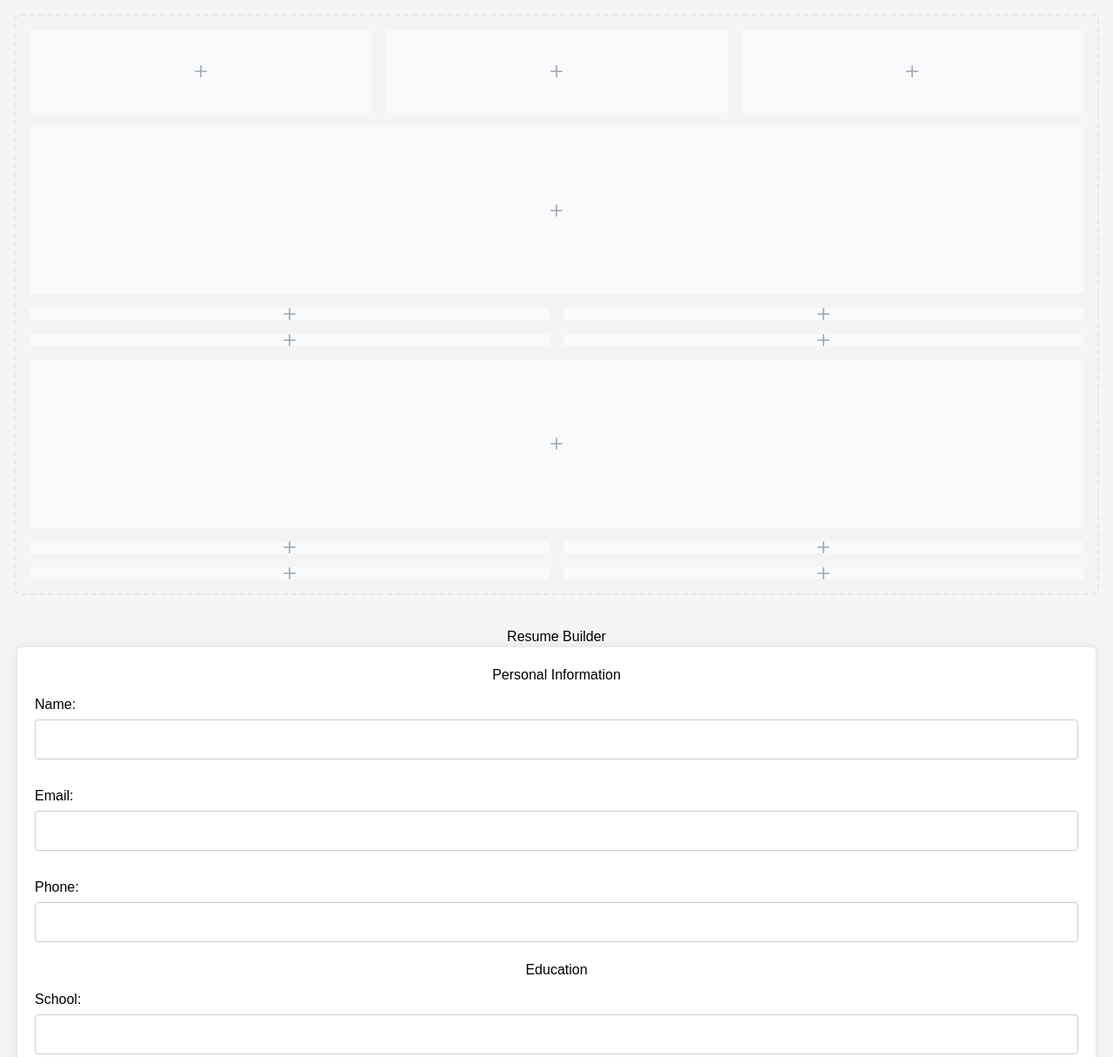
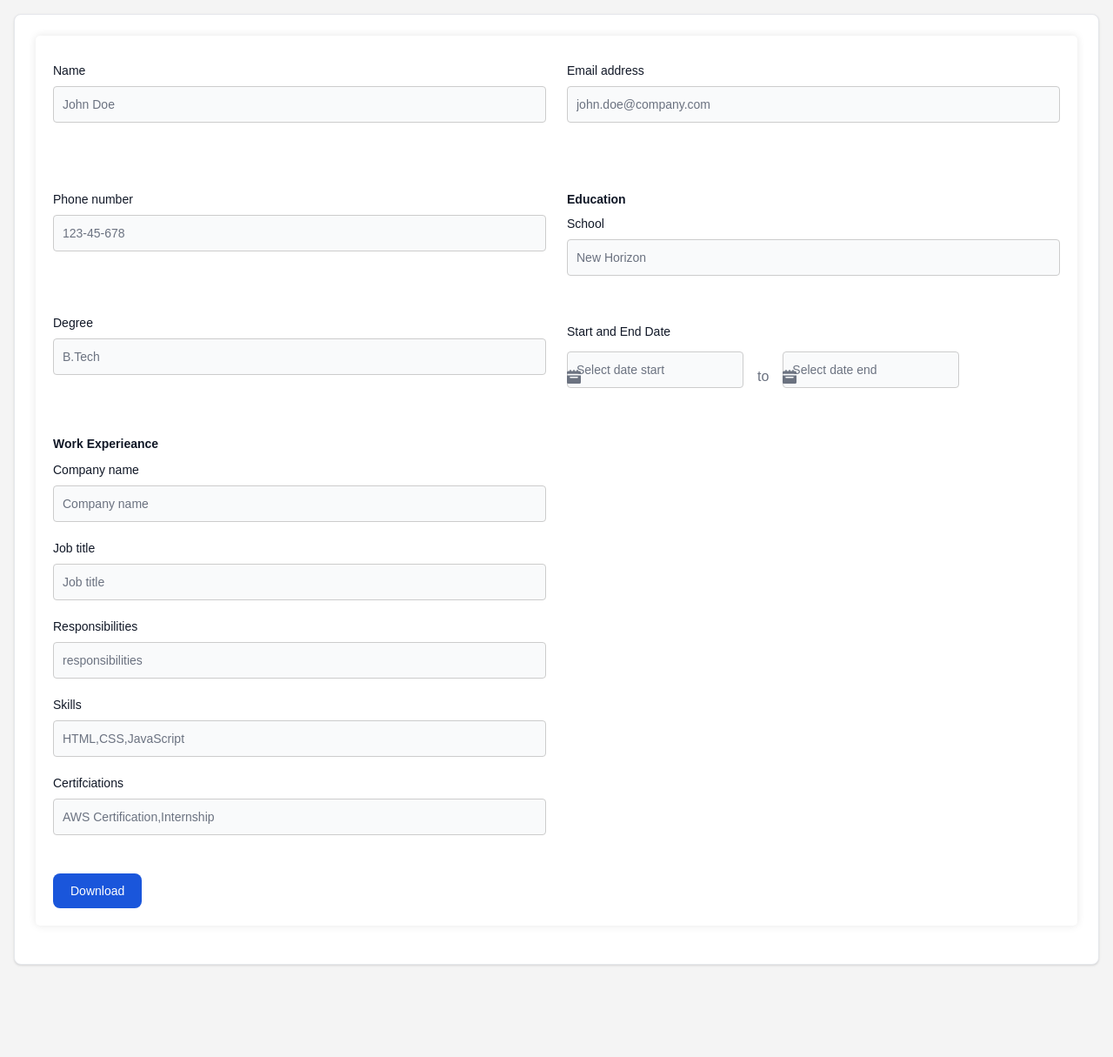
Before and after one commit to Kishor-Irnak/Resume-Builder, a plain HTML site: page index.html in a window 1280 px wide. Shown: the top 1215 px of the page at 87% size. After the commit the page ends 1125 px from the top, so only its background shows below. Drawn offline with nearby package versions, Linux system fonts and the light colour scheme.

Commit message:
Update index.html
updated UI v1.0.2

```diff
--- a/index.html
+++ b/index.html
@@ -101,160 +101,88 @@
 </aside>
 
 <div class="p-4 sm:ml-64">
-  <div class="p-4 border-2 border-gray-200 border-dashed rounded-lg dark:border-gray-700">
-     <div class="grid grid-cols-3 gap-4 mb-4">
-        <div class="flex items-center justify-center h-24 rounded bg-gray-50 dark:bg-gray-800">
-           <p class="text-2xl text-gray-400 dark:text-gray-500">
-              <svg class="w-3.5 h-3.5" aria-hidden="true" xmlns="http://www.w3.org/2000/svg" fill="none" viewBox="0 0 18 18">
-                 <path stroke="currentColor" stroke-linecap="round" stroke-linejoin="round" stroke-width="2" d="M9 1v16M1 9h16"/>
+
+
+
+<div class="max-w p-6 bg-white border border-gray-200 rounded-lg shadow dark:bg-gray-800 dark:border-gray-700">
+
+<form>
+  <div class="grid gap-6 mb-6 md:grid-cols-2">
+      <div>
+          <label for="first_name" class="block mb-2 text-sm font-medium text-gray-900 dark:text-white">Name</label>
+          <input type="text" id="name" required class="bg-gray-50 border border-gray-300 text-gray-900 text-sm rounded-lg focus:ring-blue-500 focus:border-blue-500 block w-full p-2.5 dark:bg-gray-700 dark:border-gray-600 dark:placeholder-gray-400 dark:text-white dark:focus:ring-blue-500 dark:focus:border-blue-500" placeholder="John Doe" required />
+      </div>
+      <div class="mb-6">
+        <label for="email" class="block mb-2 text-sm font-medium text-gray-900 dark:text-white">Email address</label>
+        <input type="email" id="email" required class="bg-gray-50 border border-gray-300 text-gray-900 text-sm rounded-lg focus:ring-blue-500 focus:border-blue-500 block w-full p-2.5 dark:bg-gray-700 dark:border-gray-600 dark:placeholder-gray-400 dark:text-white dark:focus:ring-blue-500 dark:focus:border-blue-500" placeholder="john.doe@company.com" required />
+    </div>
+    <div>
+      <label for="phone" class="block mb-2 text-sm font-medium text-gray-900 dark:text-white">Phone number</label>
+      <input type="tel" id="phone" class="bg-gray-50 border border-gray-300 text-gray-900 text-sm rounded-lg focus:ring-blue-500 focus:border-blue-500 block w-full p-2.5 dark:bg-gray-700 dark:border-gray-600 dark:placeholder-gray-400 dark:text-white dark:focus:ring-blue-500 dark:focus:border-blue-500" placeholder="123-45-678" pattern="[0-9]{3}-[0-9]{2}-[0-9]{3}" required />
+  </div>
+      <div>
+          <label for="last_name" class="block mb-2 text-sm font-semibold text-gray-900 dark:text-white">Education</label>
+          <p class="block mb-2 text-sm font-medium text-gray-900 dark:text-white">School</p>
+          <input type="text" id="school" class="bg-gray-50 border border-gray-300 text-gray-900 text-sm rounded-lg focus:ring-blue-500 focus:border-blue-500 block w-full p-2.5 dark:bg-gray-700 dark:border-gray-600 dark:placeholder-gray-400 dark:text-white dark:focus:ring-blue-500 dark:focus:border-blue-500" placeholder="New Horizon" required />
+      </div>
+      <div>
+      <p class="block mb-2 text-sm font-medium text-gray-900 dark:text-white">Degree</p>
+      <input type="text" id="degree" class="bg-gray-50 border border-gray-300 text-gray-900 text-sm rounded-lg focus:ring-blue-500 focus:border-blue-500 block w-full p-2.5 dark:bg-gray-700 dark:border-gray-600 dark:placeholder-gray-400 dark:text-white dark:focus:ring-blue-500 dark:focus:border-blue-500" placeholder="B.Tech" required />
+  </div>
+      <div>
+          <label for="company" class="block mb-2 text-sm font-medium text-gray-900 dark:text-white">Start and End Date</label>
+          <div id="date-range-picker" date-rangepicker class="flex items-center">
+          <div class="relative">
+            <div class="absolute inset-y-0 start-0 flex items-center ps-3 pointer-events-none">
+                 <svg class="w-4 h-4 text-gray-500 dark:text-gray-400" aria-hidden="true" xmlns="http://www.w3.org/2000/svg" fill="currentColor" viewBox="0 0 20 20">
+                  <path d="M20 4a2 2 0 0 0-2-2h-2V1a1 1 0 0 0-2 0v1h-3V1a1 1 0 0 0-2 0v1H6V1a1 1 0 0 0-2 0v1H2a2 2 0 0 0-2 2v2h20V4ZM0 18a2 2 0 0 0 2 2h16a2 2 0 0 0 2-2V8H0v10Zm5-8h10a1 1 0 0 1 0 2H5a1 1 0 0 1 0-2Z"/>
                 </svg>
-           </p>
             </div>
-        <div class="flex items-center justify-center h-24 rounded bg-gray-50 dark:bg-gray-800">
-           <p class="text-2xl text-gray-400 dark:text-gray-500">
-              <svg class="w-3.5 h-3.5" aria-hidden="true" xmlns="http://www.w3.org/2000/svg" fill="none" viewBox="0 0 18 18">
-                 <path stroke="currentColor" stroke-linecap="round" stroke-linejoin="round" stroke-width="2" d="M9 1v16M1 9h16"/>
+            <input  name="start" id="edu-start-date" type="text" class="bg-gray-50 border border-gray-300 text-gray-900 text-sm rounded-lg focus:ring-blue-500 focus:border-blue-500 block w-full ps-10 p-2.5  dark:bg-gray-700 dark:border-gray-600 dark:placeholder-gray-400 dark:text-white dark:focus:ring-blue-500 dark:focus:border-blue-500" placeholder="Select date start">
+          </div>
+          <span class="mx-4 text-gray-500">to</span>
+          <div class="relative">
+            <div class="absolute inset-y-0 start-0 flex items-center ps-3 pointer-events-none">
+                 <svg class="w-4 h-4 text-gray-500 dark:text-gray-400" aria-hidden="true" xmlns="http://www.w3.org/2000/svg" fill="currentColor" viewBox="0 0 20 20">
+                  <path d="M20 4a2 2 0 0 0-2-2h-2V1a1 1 0 0 0-2 0v1h-3V1a1 1 0 0 0-2 0v1H6V1a1 1 0 0 0-2 0v1H2a2 2 0 0 0-2 2v2h20V4ZM0 18a2 2 0 0 0 2 2h16a2 2 0 0 0 2-2V8H0v10Zm5-8h10a1 1 0 0 1 0 2H5a1 1 0 0 1 0-2Z"/>
                 </svg>
-           </p>
             </div>
-        <div class="flex items-center justify-center h-24 rounded bg-gray-50 dark:bg-gray-800">
-           <p class="text-2xl text-gray-400 dark:text-gray-500">
-              <svg class="w-3.5 h-3.5" aria-hidden="true" xmlns="http://www.w3.org/2000/svg" fill="none" viewBox="0 0 18 18">
-                 <path stroke="currentColor" stroke-linecap="round" stroke-linejoin="round" stroke-width="2" d="M9 1v16M1 9h16"/>
-              </svg>
-           </p>
-        </div>
-     </div>
-     <div class="flex items-center justify-center h-48 mb-4 rounded bg-gray-50 dark:bg-gray-800">
-        <p class="text-2xl text-gray-400 dark:text-gray-500">
-           <svg class="w-3.5 h-3.5" aria-hidden="true" xmlns="http://www.w3.org/2000/svg" fill="none" viewBox="0 0 18 18">
-              <path stroke="currentColor" stroke-linecap="round" stroke-linejoin="round" stroke-width="2" d="M9 1v16M1 9h16"/>
-           </svg>
-        </p>
-     </div>
-     <div class="grid grid-cols-2 gap-4 mb-4">
-        <div class="flex items-center justify-center rounded bg-gray-50 h-28 dark:bg-gray-800">
-           <p class="text-2xl text-gray-400 dark:text-gray-500">
-              <svg class="w-3.5 h-3.5" aria-hidden="true" xmlns="http://www.w3.org/2000/svg" fill="none" viewBox="0 0 18 18">
-                 <path stroke="currentColor" stroke-linecap="round" stroke-linejoin="round" stroke-width="2" d="M9 1v16M1 9h16"/>
-              </svg>
-           </p>
-        </div>
-        <div class="flex items-center justify-center rounded bg-gray-50 h-28 dark:bg-gray-800">
-           <p class="text-2xl text-gray-400 dark:text-gray-500">
-              <svg class="w-3.5 h-3.5" aria-hidden="true" xmlns="http://www.w3.org/2000/svg" fill="none" viewBox="0 0 18 18">
-                 <path stroke="currentColor" stroke-linecap="round" stroke-linejoin="round" stroke-width="2" d="M9 1v16M1 9h16"/>
-              </svg>
-           </p>
-        </div>
-        <div class="flex items-center justify-center rounded bg-gray-50 h-28 dark:bg-gray-800">
-           <p class="text-2xl text-gray-400 dark:text-gray-500">
-              <svg class="w-3.5 h-3.5" aria-hidden="true" xmlns="http://www.w3.org/2000/svg" fill="none" viewBox="0 0 18 18">
-                 <path stroke="currentColor" stroke-linecap="round" stroke-linejoin="round" stroke-width="2" d="M9 1v16M1 9h16"/>
-              </svg>
-           </p>
-        </div>
-        <div class="flex items-center justify-center rounded bg-gray-50 h-28 dark:bg-gray-800">
-           <p class="text-2xl text-gray-400 dark:text-gray-500">
-              <svg class="w-3.5 h-3.5" aria-hidden="true" xmlns="http://www.w3.org/2000/svg" fill="none" viewBox="0 0 18 18">
-                 <path stroke="currentColor" stroke-linecap="round" stroke-linejoin="round" stroke-width="2" d="M9 1v16M1 9h16"/>
-              </svg>
-           </p>
-        </div>
-     </div>
-     <div class="flex items-center justify-center h-48 mb-4 rounded bg-gray-50 dark:bg-gray-800">
-        <p class="text-2xl text-gray-400 dark:text-gray-500">
-           <svg class="w-3.5 h-3.5" aria-hidden="true" xmlns="http://www.w3.org/2000/svg" fill="none" viewBox="0 0 18 18">
-              <path stroke="currentColor" stroke-linecap="round" stroke-linejoin="round" stroke-width="2" d="M9 1v16M1 9h16"/>
-           </svg>
-        </p>
-     </div>
-     <div class="grid grid-cols-2 gap-4">
-        <div class="flex items-center justify-center rounded bg-gray-50 h-28 dark:bg-gray-800">
-           <p class="text-2xl text-gray-400 dark:text-gray-500">
-              <svg class="w-3.5 h-3.5" aria-hidden="true" xmlns="http://www.w3.org/2000/svg" fill="none" viewBox="0 0 18 18">
-                 <path stroke="currentColor" stroke-linecap="round" stroke-linejoin="round" stroke-width="2" d="M9 1v16M1 9h16"/>
-              </svg>
-           </p>
-        </div>
-        <div class="flex items-center justify-center rounded bg-gray-50 h-28 dark:bg-gray-800">
-           <p class="text-2xl text-gray-400 dark:text-gray-500">
-              <svg class="w-3.5 h-3.5" aria-hidden="true" xmlns="http://www.w3.org/2000/svg" fill="none" viewBox="0 0 18 18">
-                 <path stroke="currentColor" stroke-linecap="round" stroke-linejoin="round" stroke-width="2" d="M9 1v16M1 9h16"/>
-              </svg>
-           </p>
-        </div>
-        <div class="flex items-center justify-center rounded bg-gray-50 h-28 dark:bg-gray-800">
-           <p class="text-2xl text-gray-400 dark:text-gray-500">
-              <svg class="w-3.5 h-3.5" aria-hidden="true" xmlns="http://www.w3.org/2000/svg" fill="none" viewBox="0 0 18 18">
-                 <path stroke="currentColor" stroke-linecap="round" stroke-linejoin="round" stroke-width="2" d="M9 1v16M1 9h16"/>
-              </svg>
-           </p>
-        </div>
-        <div class="flex items-center justify-center rounded bg-gray-50 h-28 dark:bg-gray-800">
-           <p class="text-2xl text-gray-400 dark:text-gray-500">
-              <svg class="w-3.5 h-3.5" aria-hidden="true" xmlns="http://www.w3.org/2000/svg" fill="none" viewBox="0 0 18 18">
-                 <path stroke="currentColor" stroke-linecap="round" stroke-linejoin="round" stroke-width="2" d="M9 1v16M1 9h16"/>
-              </svg>
-           </p>
-        </div>
-     </div>
+            <input id="edu-end-date" name="end" type="text" class="bg-gray-50 border border-gray-300 text-gray-900 text-sm rounded-lg focus:ring-blue-500 focus:border-blue-500 block w-full ps-10 p-2.5  dark:bg-gray-700 dark:border-gray-600 dark:placeholder-gray-400 dark:text-white dark:focus:ring-blue-500 dark:focus:border-blue-500" placeholder="Select date end">
         </div>
         </div>
 
-    <div class="container">
-        <h1>Resume Builder</h1>
-        <form id="resume-form">
-            <h2>Personal Information</h2>
-            <label for="name">Name:</label>
-            <input type="text" id="name" required>
-            <label for="email">Email:</label>
-            <input type="email" id="email" required>
-            <label for="phone">Phone:</label>
-            <input type="tel" id="phone" required>
 
-            <h2>Education</h2>
-            <label for="school">School:</label>
-            <input type="text" id="school" required>
-            <label for="degree">Degree:</label>
-            <input type="text" id="degree" required>
-            <label for="edu-start-date">Start Date:</label>
-            <input type="date" id="edu-start-date" required>
-            <label for="edu-end-date">End Date:</label>
-            <input type="date" id="edu-end-date" required>
+      </div>
 
-            <h2>Work Experience</h2>
-            <label for="company">Company:</label>
-            <input type="text" id="company" required>
-            <label for="title">Job Title:</label>
-            <input type="text" id="title" required>
-            <label for="work-start-date">Start Date:</label>
-            <input type="date" id="work-start-date" required>
-            <label for="work-end-date">End Date:</label>
-            <input type="date" id="work-end-date" required>
-            <label for="responsibilities">Responsibilities:</label>
-            <textarea id="responsibilities" required></textarea>
-
-            <h2>Skills</h2>
-            <label for="skills">Skills:</label>
-            <input type="text" id="skills" placeholder="e.g., JavaScript, HTML, CSS" required>
-
-            <h2>Certifications</h2>
-            <label for="certifications">Certifications:</label>
-            <input type="text" id="certifications" placeholder="e.g., AWS Certified Solutions Architect">
+      <div>
+          <label for="website" class="block mb-2 text-sm font-semibold text-gray-900 dark:text-white">Work Experieance</label>
 
 
+
+      <div>
+      <label for="first_name" class="block mb-2 text-sm font-medium text-gray-900 dark:text-white">Company name</label>
+      <input type="text" id="company" required class="bg-gray-50 border border-gray-300 text-gray-900 text-sm rounded-lg focus:ring-blue-500 focus:border-blue-500 block w-full p-2.5 dark:bg-gray-700 dark:border-gray-600 dark:placeholder-gray-400 dark:text-white dark:focus:ring-blue-500 dark:focus:border-blue-500" placeholder="Company name" required />
+  </div>
+  <div>
+  <label for="first_name" class="block mb-2 text-sm font-medium text-gray-900 dark:text-white">Job title</label>
+  <input type="text" id="title" required class="bg-gray-50 border border-gray-300 text-gray-900 text-sm rounded-lg focus:ring-blue-500 focus:border-blue-500 block w-full p-2.5 dark:bg-gray-700 dark:border-gray-600 dark:placeholder-gray-400 dark:text-white dark:focus:ring-blue-500 dark:focus:border-blue-500" placeholder="Job title" required />
+</div>
+<div>
+<label for="first_name" class="block mb-2 text-sm font-medium text-gray-900 dark:text-white">Responsibilities</label>
+<input type="text" id="title" required class="bg-gray-50 border border-gray-300 text-gray-900 text-sm rounded-lg focus:ring-blue-500 focus:border-blue-500 block w-full p-2.5 dark:bg-gray-700 dark:border-gray-600 dark:placeholder-gray-400 dark:text-white dark:focus:ring-blue-500 dark:focus:border-blue-500" placeholder="responsibilities" required />
+</div>
+<div>
+<label for="first_name" class="block mb-2 text-sm font-medium text-gray-900 dark:text-white">Skills</label>
+<input type="text" id="skills" required class="bg-gray-50 border border-gray-300 text-gray-900 text-sm rounded-lg focus:ring-blue-500 focus:border-blue-500 block w-full p-2.5 dark:bg-gray-700 dark:border-gray-600 dark:placeholder-gray-400 dark:text-white dark:focus:ring-blue-500 dark:focus:border-blue-500" placeholder="HTML,CSS,JavaScript" required />
+</div>
+<label for="first_name" class="block mb-2 text-sm font-medium text-gray-900 dark:text-white">Certifciations</label>
+<input type="text" id="skills" required class="bg-gray-50 border border-gray-300 text-gray-900 text-sm rounded-lg focus:ring-blue-500 focus:border-blue-500 block w-full p-2.5 dark:bg-gray-700 dark:border-gray-600 dark:placeholder-gray-400 dark:text-white dark:focus:ring-blue-500 dark:focus:border-blue-500" placeholder="AWS Certification,Internship" required />
+</div>
+  </div>
+
+  <button type="submit" id="download-pdf" class="text-white bg-blue-700 hover:bg-blue-800 focus:ring-4 focus:outline-none focus:ring-blue-300 font-medium rounded-lg text-sm w-full sm:w-auto px-5 py-2.5 text-center dark:bg-blue-600 dark:hover:bg-blue-700 dark:focus:ring-blue-800">Download</button>
 </form>
-
-        <button id="download-pdf">Download PDF</button>
-
-        <div id="resume-preview">
-            <h2>Download Resume</h2>
-            <div id="personal-info"></div>
-            <div id="education"></div>
-            <div id="work-experience"></div>
-            <div id="skills-section"></div>
-            <div id="certifications-section"></div>
+</div>
 </div>
 </div>
 
```
Lines whose indentation alone changed are shown as unchanged.
